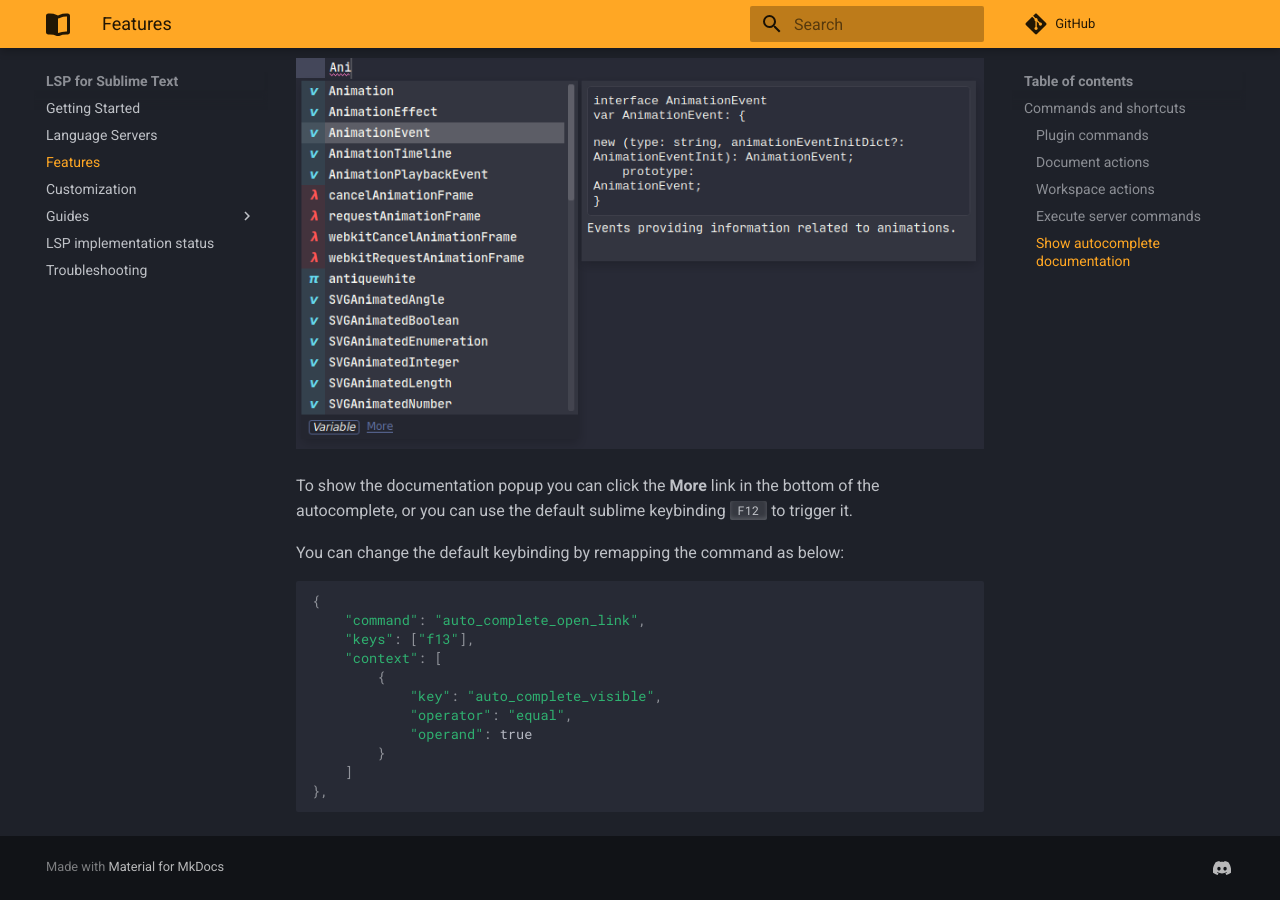
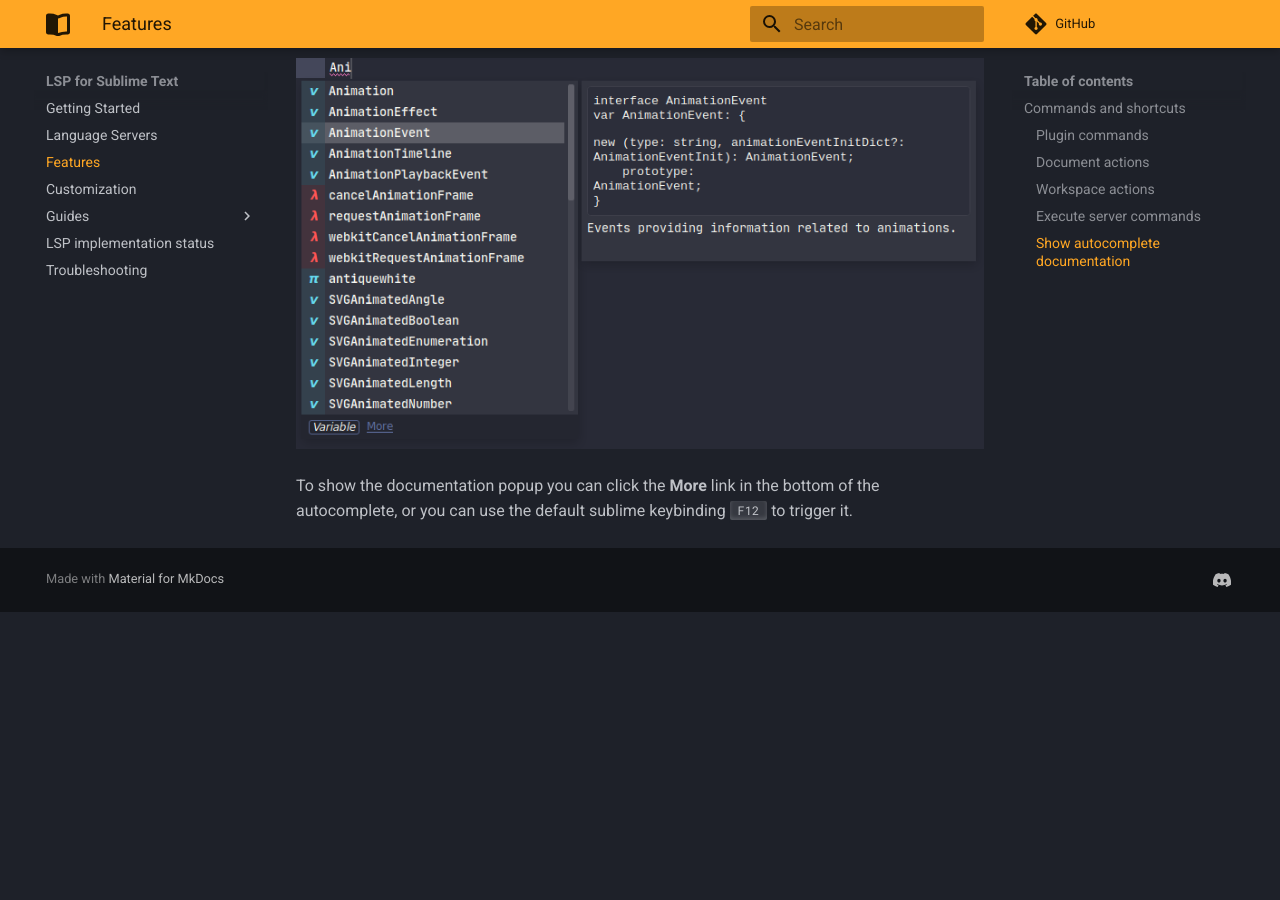
Before and after one commit to sublimelsp/LSP, an MkDocs documentation site: the page built from docs/src/features.md, in a window 1280 px wide and 900 px high, scrolled down 2451 px. Built offline with MkDocs 1.6.1 and Material for MkDocs 9.7.7, drawn with Linux system fonts in a browser that asks for light colours; comment, search, counter and statistics services are not loaded; after the commit the page ends 3063 px from its top, so only the background shows below that.

Commit message:
remove example how to override "auto_complete_open_link"

````diff
--- a/docs/src/features.md
+++ b/docs/src/features.md
@@ -74,19 +74,3 @@ Some completion items can have documentation associated with them.
 
 To show the documentation popup you can click the **More** link in the bottom of the autocomplete,
 or you can use the default sublime keybinding <kbd>F12</kbd> to trigger it.
-
-You can change the default keybinding by remapping the command as below:
-
-```js
-{
-    "command": "auto_complete_open_link",
-    "keys": ["f13"],
-    "context": [
-        {
-            "key": "auto_complete_visible",
-            "operator": "equal",
-            "operand": true
-        }
-    ]
-},
-```
````
